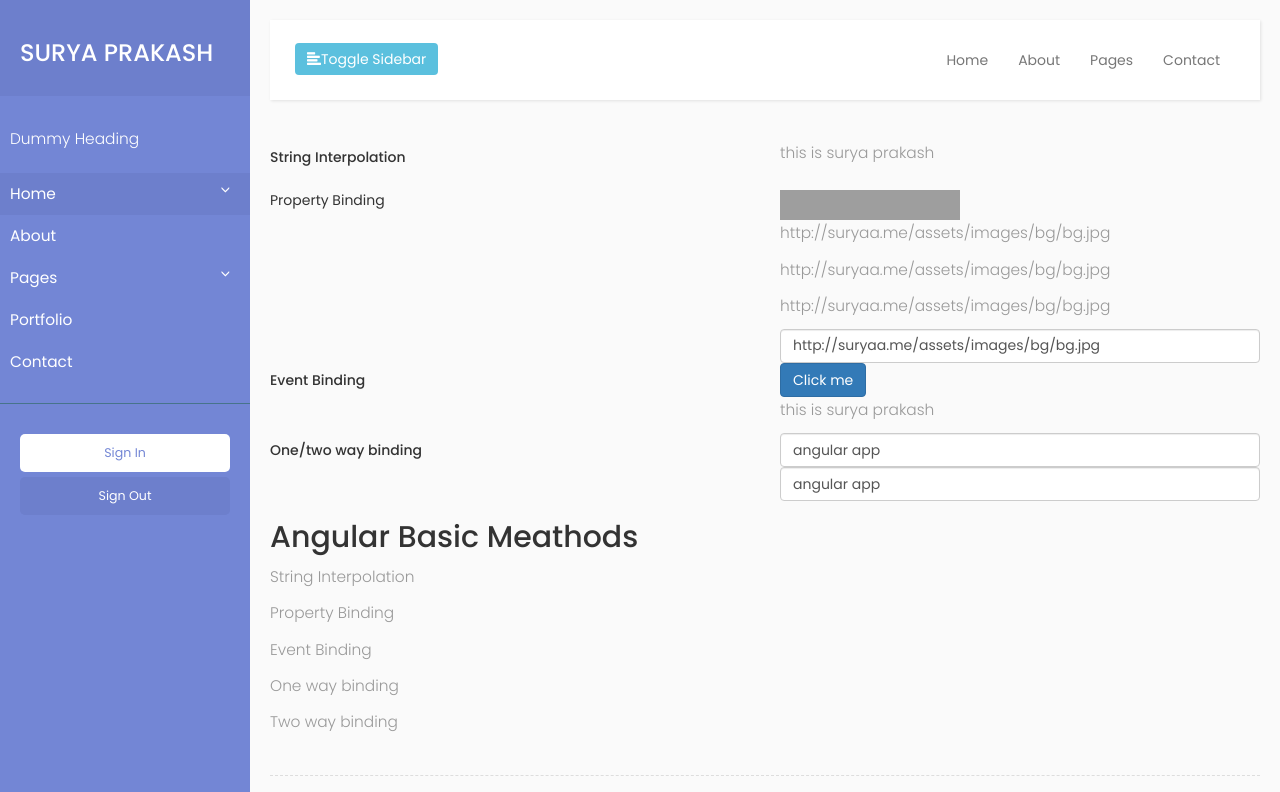
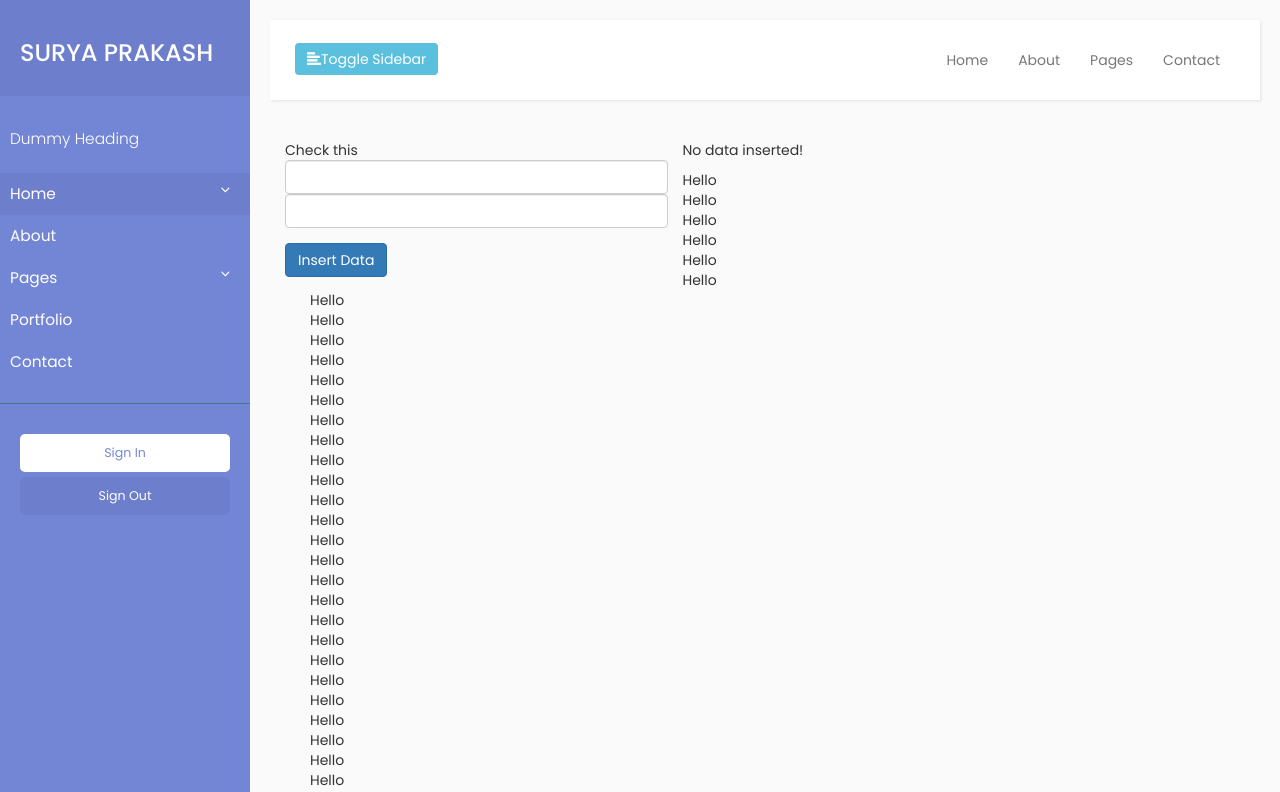
Before and after one commit to suryabogadhi/angular0.2, an Angular app: page / in a window 1280 px wide. Shown: the top 792 px of the page. Built offline with nearby package versions, Linux system fonts and the light colour scheme; grey boxes are pictures that could not be loaded.

Commit message:
structural directives and objects pushing and js objects

```diff
--- a/src/app/app.module.ts
+++ b/src/app/app.module.ts
@@ -7,6 +7,7 @@ import { HeaderComponent } from './header/header.component';
 import { SidebarComponent } from './sidebar/sidebar.component';
 import { FooterComponent } from './footer/footer.component';
 import { BodyComponent } from './body/body.component';
+import { Body1Component } from './body/body1/body1.component';
 
 
 @NgModule({
@@ -15,7 +16,8 @@ import { BodyComponent } from './body/body.component';
     HeaderComponent,
     SidebarComponent,
     FooterComponent,
-    BodyComponent
+    BodyComponent,
+    Body1Component
   ],
   imports: [
     BrowserModule,
--- a/src/app/body/body.component.html
+++ b/src/app/body/body.component.html
@@ -1,3 +1,5 @@
+<app-body1></app-body1>
+
 <div class="row">
   <div class="col-lg-6 form-group">
     <h5>String Interpolation</h5>
@@ -21,8 +23,8 @@
     <p innerText="{{ angularLogo }}"></p>
     <p bind-innerText="angularLogo"></p>
 
-    <input type="text" name="" id=""  class="form-control" [value]="angularLogo" value="">
-
+    <input type="text" name="" id=""  class="form-control" [value]="angularLogo">
+    <!--  value="{{angularLogo}}"-->
   </div>
 </div>
 
@@ -42,8 +44,15 @@
    <h5>One/two way binding</h5>
   </div>
   <div class="col-lg-6">
-      <input type="text" name="" id="" class="form-control" (input)="onDataEntered($event)" [(ngModel)]="string1">
-      <input type="text" class="form-control" [(ngModel)]="string1" (input)="onDataEntered($event)">
+    <input type="text" name="" id="" class="form-control" (input)="onDataEntered1($event)" >
+    <input type="text" name="" id="" class="form-control" (input)="onDataEntered2($event)" >
+    <input type="text" name="" id="" class="form-control" (input)="onDataEntered3($event)" >
+      <!--<input type="text" class="form-control" [(ngModel)]="string1" (input)="onDataEntered($event)">-->
+    <button (click)="showInfo()" class="btn btn-primary">Show Info</button>
+
+    <p>{{personDetails.name}}</p>
+    <p>{{personDetails.age}}</p>
+    <p>{{personDetails.branch}}</p>
   </div>
 </div>
 
--- a/src/app/body/body.component.ts
+++ b/src/app/body/body.component.ts
@@ -7,13 +7,29 @@ import { Component, OnInit } from '@angular/core';
 })
 export class BodyComponent implements OnInit {
 
+  inputElement = [
+    { person:'surya' },
+    { person:'Sumanth'}
+  ];
+
+  personDetails = {
+                    name:"",
+                    age:"",
+                    branch:""
+  };
+  string1 = '';
+  item = 'this is surya prakash';
+  angularLogo = 'http://suryaa.me/assets/images/bg/bg.jpg';
+
+  name="";
+  age="";
+  branch="";
+
   constructor() { }
 
   ngOnInit() {
   }
-  string1 = 'angular app';
-  item = 'this is surya prakash';
-  angularLogo = 'http://suryaa.me/assets/images/bg/bg.jpg';
+
 
   getmsz(){
      this.item = 'angular item';
@@ -21,10 +37,23 @@ export class BodyComponent implements OnInit {
 
   }
 
-  onDataEntered(event: Event){
-    this.string1 = (<HTMLInputElement>event.target).value;
-    console.log((<HTMLInputElement>event.target).value);
+  onDataEntered1(event: Event){
+    //this.inputElement.push({person:(<HTMLInputElement>event.target).value});
+    this.name = (<HTMLInputElement>event.target).value;
+  }
+  onDataEntered2(event: Event){
+    //this.inputElement.push({person:(<HTMLInputElement>event.target).value});
+    this.age = (<HTMLInputElement>event.target).value;
+  }
+  onDataEntered3(event: Event){
+    //this.inputElement.push({person:(<HTMLInputElement>event.target).value});
+    this.branch = (<HTMLInputElement>event.target).value;
+  }
+  showInfo(){
+    // this.personDetails.name = this.name;
+    // this.personDetails.age = this.age;
+    // this.personDetails.branch = this.branch;
+    // console.log(this.personDetails);
   }
 
-
 }
--- /dev/null
+++ b/src/app/body/body1/body1.component.css
@@ -0,0 +1,3 @@
+ul{
+  list-style: none;
+}
--- /dev/null
+++ b/src/app/body/body1/body1.component.html
@@ -0,0 +1,33 @@
+<div class="col-sm-5">
+  <div class="form-group">
+    <a href="#" (click)="anchorClicked($event)"><span>Check this</span></a>
+    <input type="text" value="" (input)="addName($event)" class="form-control">
+    <input type="text" value="" (input)="addAge($event)" class="form-control">
+  </div>
+  <button class="btn btn-primary" (click)="insertInfo()">Insert Data</button>
+</div>
+
+<div *ngIf="st then stmt1 else stmt2"></div>
+<ng-template #stmt1>
+  <div>{{status}}</div>
+</ng-template>
+<ng-template #stmt2>
+  <div>{{status}}</div>
+</ng-template>
+
+<ul>
+  <li *ngFor="let student of students; let i of index">
+    <div *ngIf="student.age>50">{{i}} {{student.name}} {{ student.age }}</div>
+  </li>
+</ul>
+
+
+<ul>
+  <li *ngFor="let index of myCount;">
+    <div>Hello</div>
+  </li>
+</ul>
+
+<div class="col-sm-12"></div>
+<div class="clearfix"></div>
+<hr>
--- /dev/null
+++ b/src/app/body/body1/body1.component.ts
@@ -0,0 +1,49 @@
+import { Component, OnInit } from '@angular/core';
+
+@Component({
+  selector: 'app-body1',
+  templateUrl: './body1.component.html',
+  styleUrls: ['./body1.component.css']
+})
+export class Body1Component implements OnInit {
+
+  students = [
+    {name:"sumanth",age:50},
+    {name:"surya",age:51},
+    {name:"teja",age:52}
+  ];
+
+  myCount = Array(1000).fill(0).map((x,a)=>a);
+
+  name = "";
+  age  = null;
+  st = false;
+  status = "No data inserted!"
+  //age: number  = null;
+
+  constructor() { }
+
+  ngOnInit() {
+  }
+
+  anchorClicked(event: Event){
+    console.log(event);
+  }
+
+  addName(event: Event){
+    this.name = (<HTMLInputElement>event.target).value;
+  }
+  addAge(event: Event){
+    this.age = (<HTMLInputElement>event.target).value;
+  }
+
+  insertInfo(){
+      this.students.push({name:this.name,age:this.age});
+      this.status = "New data inserted name: "+this.name+" and age is "+this.age;
+      this.name= "";
+      this.age = null;
+      this.st = true;
+      console.log(this.students);
+  }
+
+}
```
Also changed, not shown: 1 other file (tests, documents, lock files or other folders).
